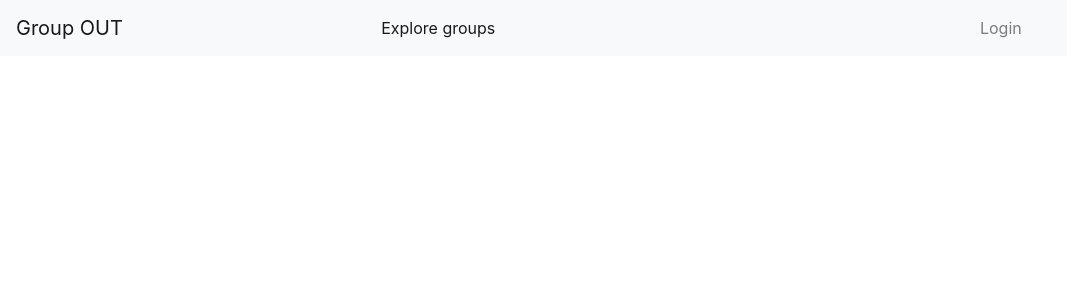
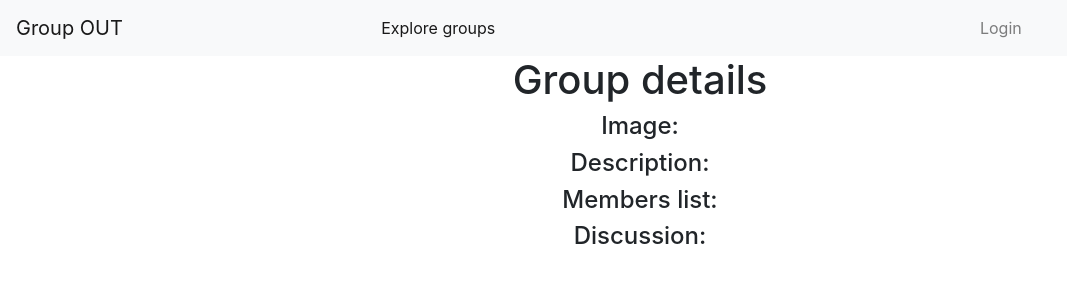
Before and after one commit to alexiordachescu/GroupOUT-frontend, a React (Create React App) app: page /group/1 in a window 1280 px wide. Shown: the top 300 px of the page, without its empty margins (0-1067 px from the left). Built offline with nearby package versions, Linux system fonts and the light colour scheme; no server answers.

Commit message:
create group page using params

```diff
--- a/src/App.js
+++ b/src/App.js
@@ -5,6 +5,7 @@ import Signup from "./pages/Signup/Signup";
 import Home from "./pages/Home/Home";
 import Navigation from "./components/Navigation";
 import MyGroup from "./pages/MyGroup/MyGroup";
+import GroupDetails from "./pages/GroupDetails/GroupDetails";
 
 function App() {
   return (
@@ -13,8 +14,9 @@ function App() {
       <Switch>
         <Route exact path="/signup" component={Signup} />
         <Route exact path="/login" component={Login} />
+        <Route path="/mygroups" component={MyGroup} />
+        <Route path="/group/:id" component={GroupDetails} />
         <Route exact path="/" component={Home} />
-        <Route path="/mygroups" component={MyGroup} />
       </Switch>
     </div>
   );
--- /dev/null
+++ b/src/pages/GroupDetails/GroupDetails.js
@@ -0,0 +1,15 @@
+import React from "react";
+import { useParams } from "react-router-dom";
+
+export default function GroupDetails() {
+  const params = useParams();
+  return (
+    <div>
+      <h1>Group details</h1>
+      <h4>Image:</h4>
+      <h4>Description:</h4>
+      <h4>Members list:</h4>
+      <h4>Discussion:</h4>
+    </div>
+  );
+}
--- a/src/pages/Home/Home.js
+++ b/src/pages/Home/Home.js
@@ -34,7 +34,7 @@ export default function Home() {
               maxSize={item.maxUsers}
               tags={item.tags.map((i) => i.name)}
             />
-            {user.id & !item.member.map((i) => i.id).includes(user.id) ? (
+            {user.id && !item.member.map((i) => i.id).includes(user.id) ? (
               <button onClick={() => onJoinGroup(item.id)}>Join group</button>
             ) : item.member.map((i) => i.id).includes(user.id) ? (
               <p style={{ fontWeight: "bold" }}>You're already a member!</p>
--- a/src/pages/MyGroup/MyGroup.js
+++ b/src/pages/MyGroup/MyGroup.js
@@ -9,6 +9,7 @@ import {
   selectAdminGroups,
   selectMemberGroups,
 } from "../../store/userGroups/selectors";
+import { Link } from "react-router-dom";
 
 export default function MyGroup() {
   const dispatch = useDispatch();
@@ -42,7 +43,9 @@ export default function MyGroup() {
                 maxSize={item.maxUsers}
                 tags={item.tags.map((i) => i.name)}
               />
-              <button>Show details</button>
+              <Link to={`/group/${item.id}`}>
+                <button>Show details</button>{" "}
+              </Link>
             </div>
           );
         })
@@ -62,8 +65,10 @@ export default function MyGroup() {
                   size={item.member.length}
                   maxSize={item.maxUsers}
                   tags={item.tags.map((i) => i.name)}
-                />
-                <button>Show details</button>
+                />{" "}
+                <Link to={`/group/${item.id}`}>
+                  <button>Show details</button>
+                </Link>
               </div>
             );
           })
```
Also changed, not shown: 1 other file (tests, documents, lock files or other folders).
